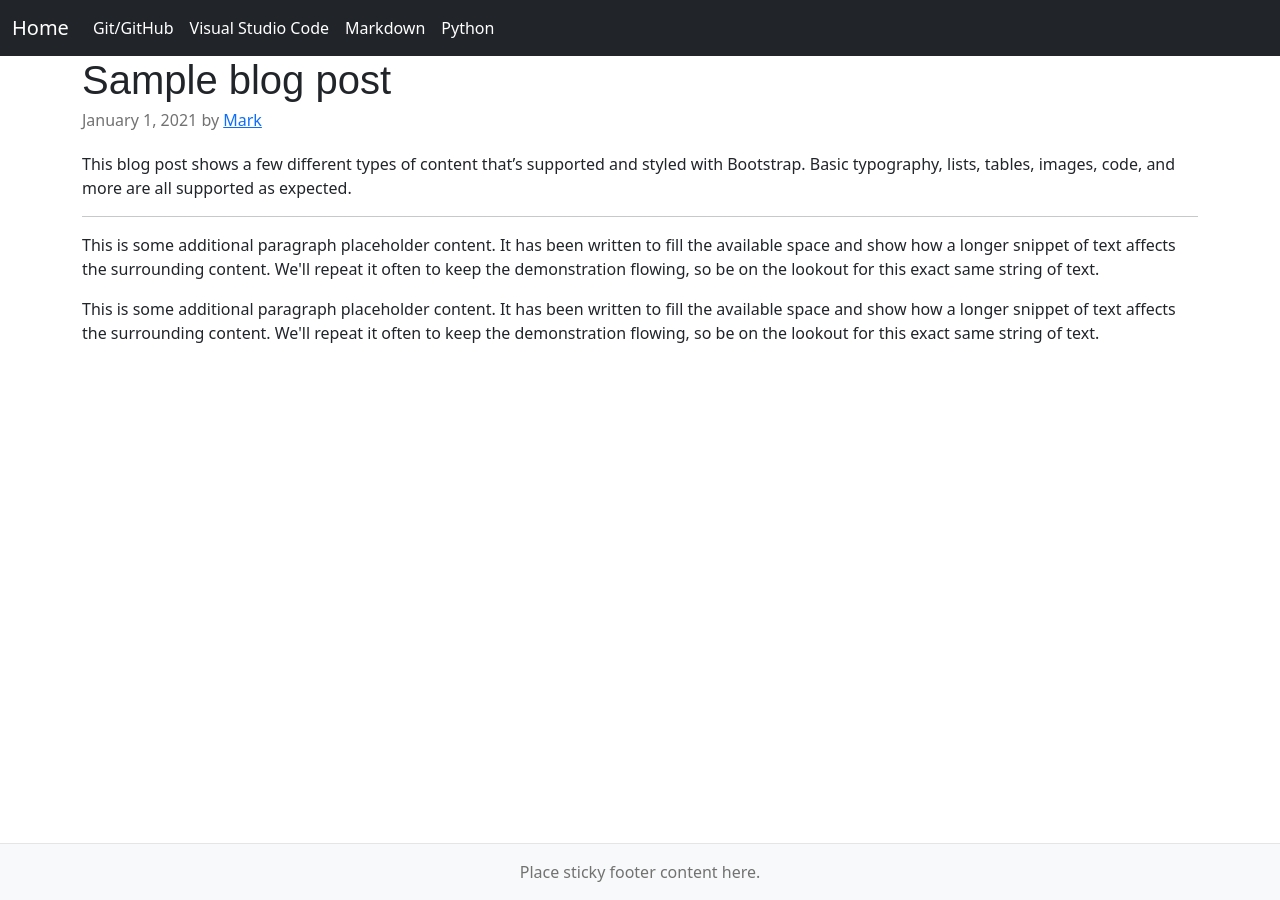
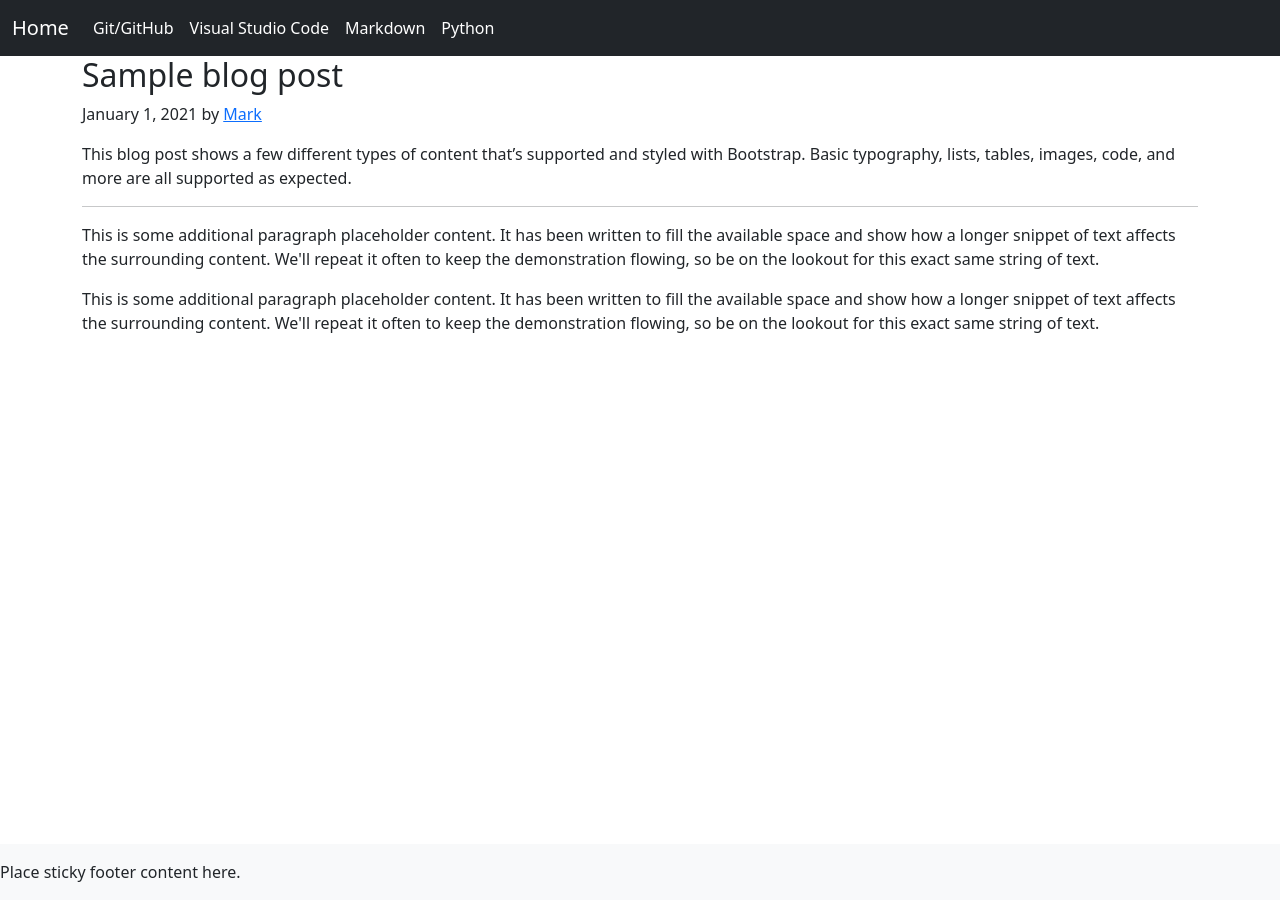
Before and after one commit to ConradoAlmeida/cheatsheets, a Jekyll site: the page built from index.html, in a window 1280 px wide. Built offline with Jekyll 4.4.1, drawn with Linux system fonts in a browser that asks for light colours.

Commit message:
anulado o custom css

```diff
--- a/_layouts/default.html
+++ b/_layouts/default.html
@@ -40,7 +40,7 @@
 
 
     <!-- Custom styles for this template -->
-     <link href="{{ 'assets/css/blog.css' | relative_url }}" rel="stylesheet">
+     {% comment %} <link href="{{ 'assets/css/blog.css' | relative_url }}" rel="stylesheet"> {% endcomment %}
 
 
   </head>
```
